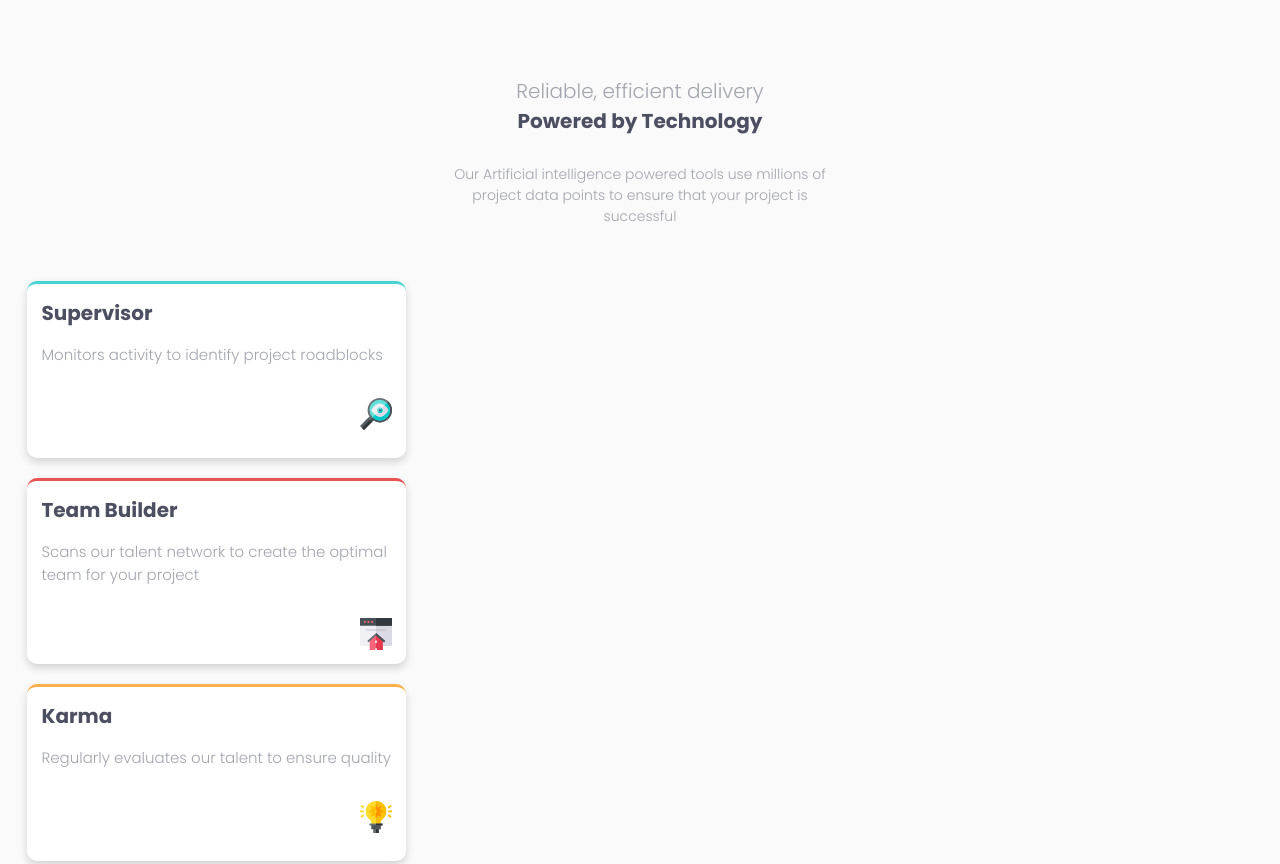
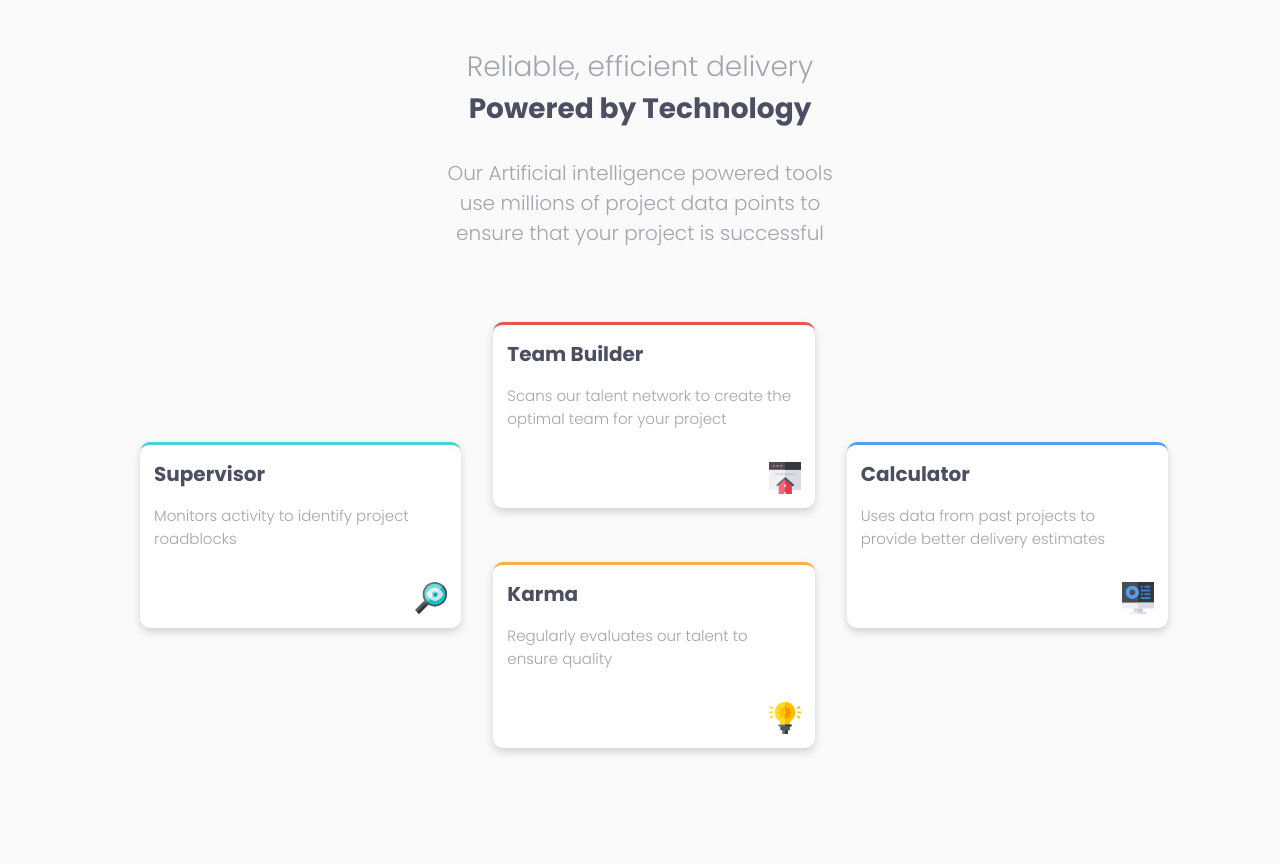
Before and after one commit to CarlosRMx/LandingPage__Tech-services, a plain HTML site: page index.html in a window 1280 px wide. Shown: the top 864 px of the page. After the commit the page ends 800 px from the top, so only its background shows below. Drawn offline with Linux system fonts and the light colour scheme.

Commit message:
Creando los archivos y el codigo para el disennio responsive

```diff
--- a/index.html
+++ b/index.html
@@ -9,6 +9,9 @@
 <link rel="preconnect" href="https://fonts.gstatic.com" crossorigin>
 <link href="https://fonts.googleapis.com/css2?family=Poppins:wght@300;500;700&display=swap" rel="stylesheet">
 <link rel="stylesheet" href="./styles/main.css">
+ <!-- media queries -->
+ <link rel="stylesheet" href="./styles/tablet.css" media="(min-width: 698px)">
+ <link rel="stylesheet" href="./styles/desktop.css" media="(min-width: 980px)">
 </head>
 <body>
   <main>
--- /dev/null
+++ b/styles/desktop.css
@@ -0,0 +1,35 @@
+.information__container{
+    max-width: 100rem;
+    margin: 0 auto;
+}
+.information__tittle{
+    font-size: 2.8rem;
+}
+.information__content{
+    font-size: 2rem;
+}
+.information{
+    margin: 2.4rem auto;
+}
+.sevices{
+    margin-top: 6rem;
+}
+.services__container{
+    display: grid;
+    grid-template-columns: repeat(3,1fr);
+    grid-template-rows: repeat(2,1fr);
+    column-gap: 6rem;
+    max-width: 100rem;
+    margin: 0 auto;
+}
+.card--cyan{
+    grid-row: 1/3;
+    align-self: center;
+}
+.card--blue{
+    grid-area: 1/3/3/4;
+    align-self: center;
+}
+.card{
+    width: 100%;
+}
--- a/styles/main.css
+++ b/styles/main.css
@@ -45,6 +45,7 @@ body{
 }
 .services__container{
     max-width: 38.9rem;
+    margin: 0 auto;
     height: auto;
 }
 .card{
--- /dev/null
+++ b/styles/tablet.css
@@ -0,0 +1,10 @@
+.services__container{
+    display: grid;
+    grid-template-columns: 1fr 1fr;
+    gap: 2rem;
+    max-width: 93rem;
+    margin: 0 auto;
+}
+.card{
+    width: 70%;
+}
```
